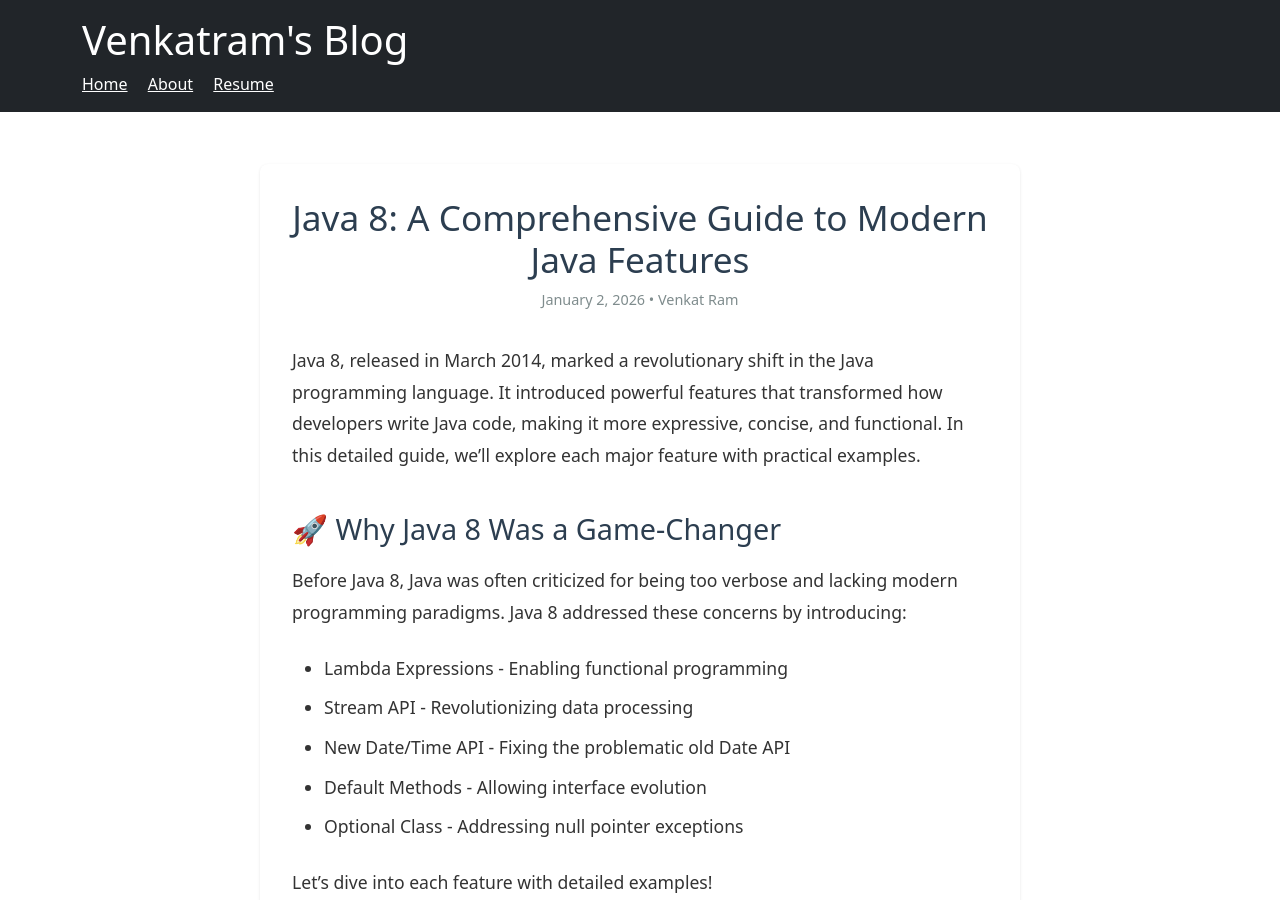
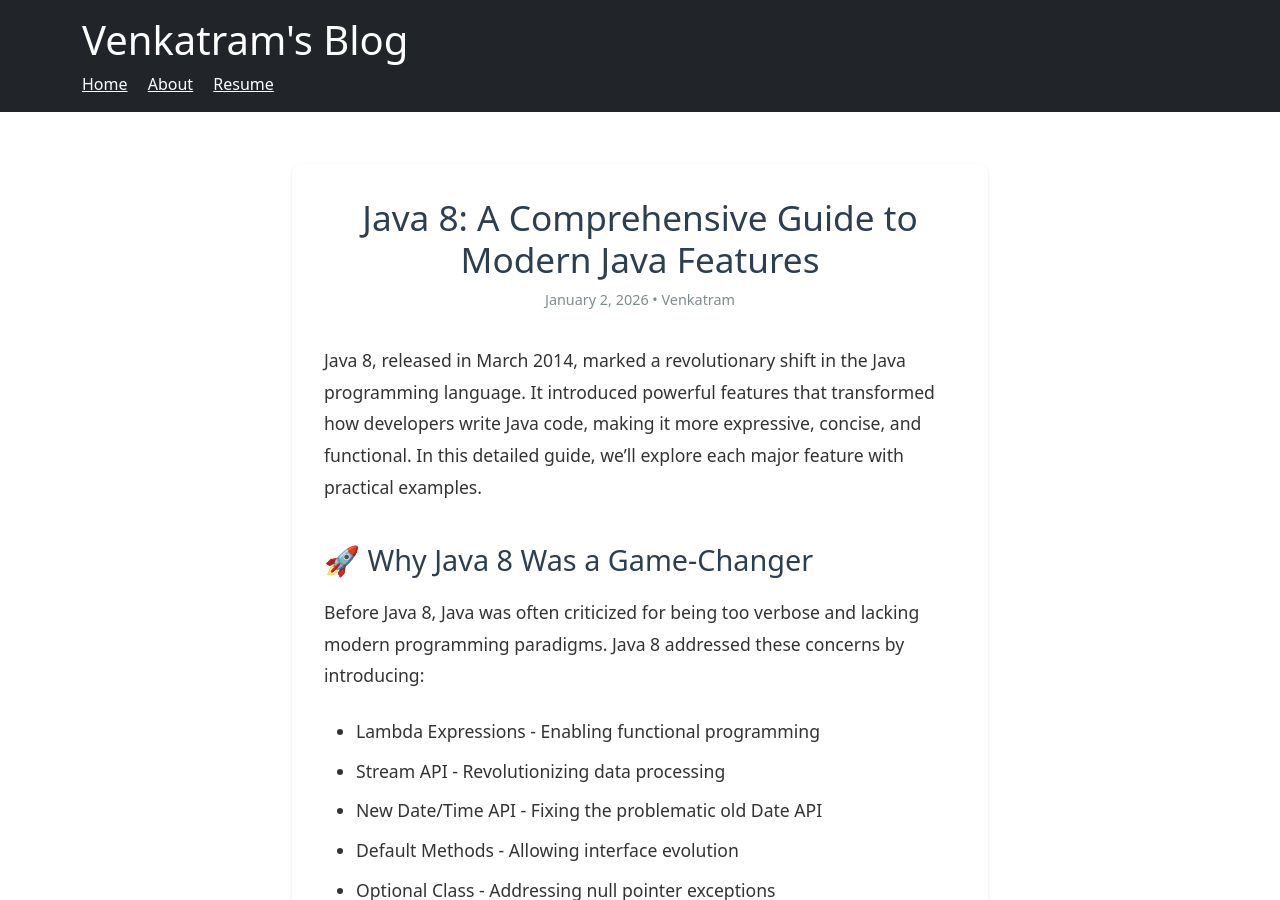
Before and after one commit to venkatram64/venkatram64.github.io, a Jekyll site: the page built from _posts/2026-01-02-java-8-comprehensive-guide.md, in a window 1280 px wide and 900 px high. Built offline with Jekyll 4.4.1, drawn with Linux system fonts in a browser that asks for light colours.

Commit message:
added code

```diff
--- a/_layouts/post.html
+++ b/_layouts/post.html
@@ -1,6 +1,9 @@
 ---
 layout: default
 ---
+<div class="container">
+  <div class="row justify-content-center">
+    <div class="col-lg-8">
       <article class="post-content">
         <div class="post-container">
           <header class="post-header">
@@ -18,3 +21,6 @@ layout: default
           </div>
         </div>
       </article>
+    </div>
+  </div>
+</div>
--- a/_posts/2026-01-02-java-8-comprehensive-guide.md
+++ b/_posts/2026-01-02-java-8-comprehensive-guide.md
@@ -3,7 +3,7 @@ layout: post
 title: "Java 8: A Comprehensive Guide to Modern Java Features"
 date: 2026-01-02 18:00:00 +0530
 categories: java programming
-author: Venkat Ram
+author: Venkatram
 ---
 
 Java 8, released in March 2014, marked a revolutionary shift in the Java programming language. It introduced powerful features that transformed how developers write Java code, making it more expressive, concise, and functional. In this detailed guide, we'll explore each major feature with practical examples.
```
Lines whose indentation alone changed are shown as unchanged.
